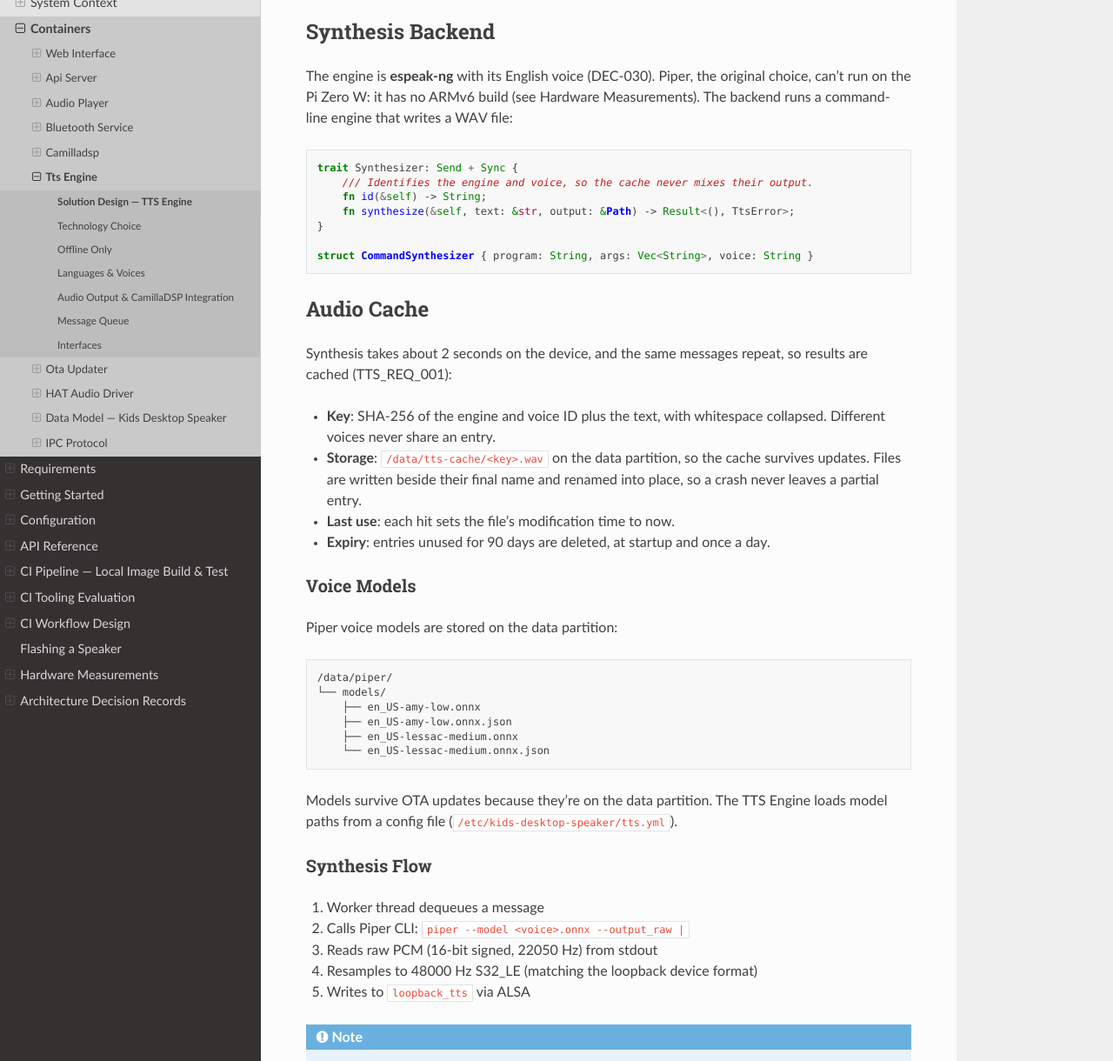
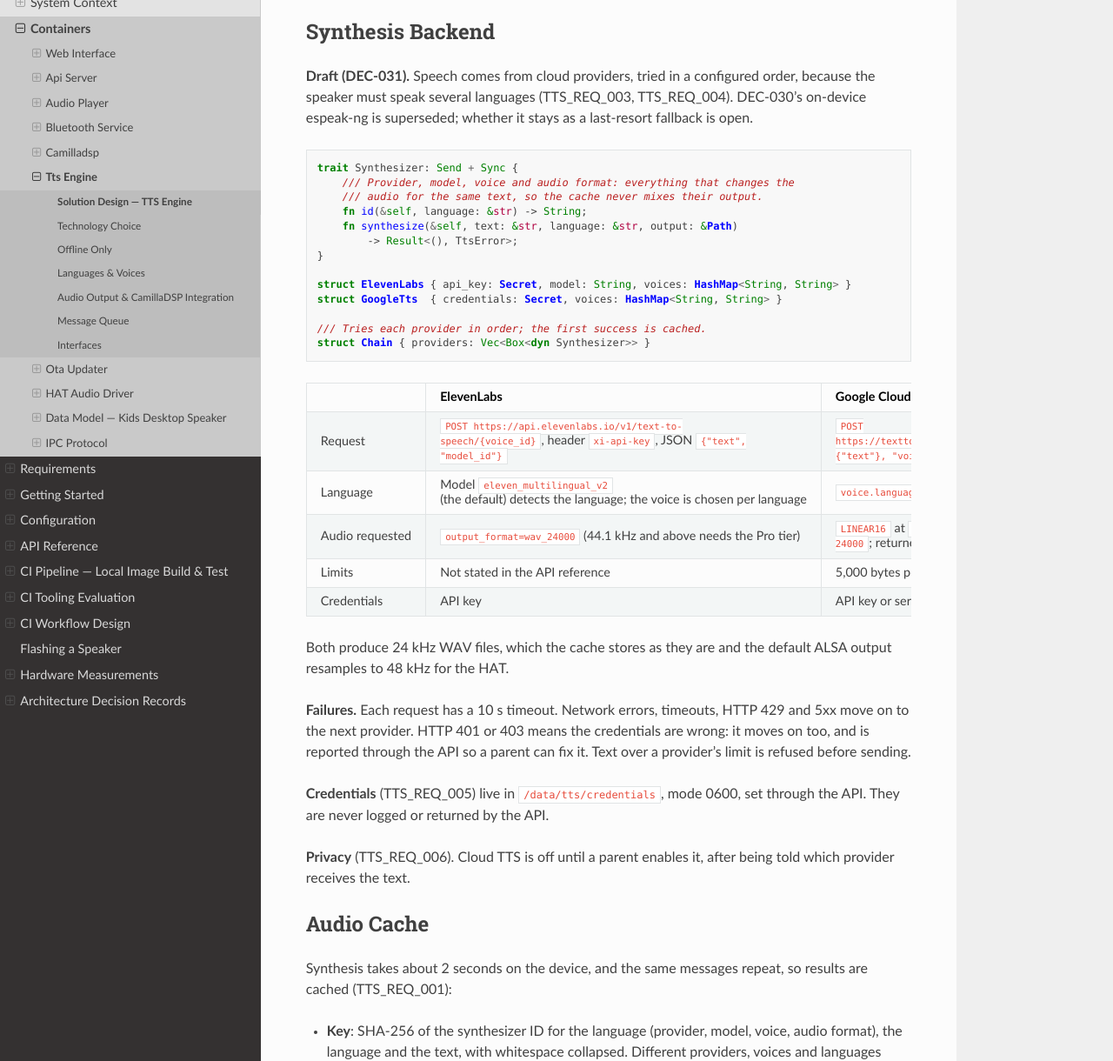
Before and after one commit to LydByDissing/kids-desktop-speaker, a Sphinx documentation site: the page built from docs/source/architecture/tts-engine/solution-design.rst, in a window 1280 px wide and 1400 px high, scrolled down 605 px, cut to the strip 180-1400 px from the top of the window. Shown: the whole strip at 87% size. Built offline with Sphinx 7.4.7 and the Read the Docs theme 3.1.0, drawn with Linux system fonts in a browser that asks for light colours; some of the changed text lies outside the part shown.

Commit message:
docs: draft the pivot to cloud text-to-speech (DEC-031)
ElevenLabs and Google Cloud TTS, tried in order, with the disk cache kept and keyed
by language, provider, model, voice and format. Adds TTS_REQ_003 to 006 for
languages, providers, credentials and parental opt-in. Supersedes DEC-030.

Co-Authored-By: Claude Opus 5.5 <noreply@anthropic.com>

```diff
--- a/docs/source/architecture/tts-engine/solution-design.rst
+++ b/docs/source/architecture/tts-engine/solution-design.rst
@@ -46,7 +46,7 @@ The TTS Engine is a standalone Rust binary that:
        component ["Message Queue\nFIFO, max 10"] as queue
        component ["Synthesis Worker\n(single thread)"] as worker
        component ["Audio Cache\n/data/tts-cache, 90-day TTL"] as cache
-       component ["Synthesis Backend\nespeak-ng CLI"] as piper
+       component ["Synthesis Chain\nElevenLabs, Google (draft)"] as piper
        component ["ALSA Writer\nloopback_tts"] as alsa
    }
 
@@ -68,19 +68,67 @@ The TTS Engine is a standalone Rust binary that:
 Synthesis Backend
 -----------------
 
-The engine is **espeak-ng** with its English voice (DEC-030). Piper, the original
-choice, can't run on the Pi Zero W: it has no ARMv6 build (see Hardware
-Measurements). The backend runs a command-line engine that writes a WAV file:
+**Draft (DEC-031).** Speech comes from cloud providers, tried in a configured
+order, because the speaker must speak several languages (TTS_REQ_003,
+TTS_REQ_004). DEC-030's on-device espeak-ng is superseded; whether it stays as a
+last-resort fallback is open.
 
 .. code-block:: rust
 
    trait Synthesizer: Send + Sync {
-       /// Identifies the engine and voice, so the cache never mixes their output.
-       fn id(&self) -> String;
-       fn synthesize(&self, text: &str, output: &Path) -> Result<(), TtsError>;
+       /// Provider, model, voice and audio format: everything that changes the
+       /// audio for the same text, so the cache never mixes their output.
+       fn id(&self, language: &str) -> String;
+       fn synthesize(&self, text: &str, language: &str, output: &Path)
+           -> Result<(), TtsError>;
    }
 
-   struct CommandSynthesizer { program: String, args: Vec<String>, voice: String }
+   struct ElevenLabs { api_key: Secret, model: String, voices: HashMap<String, String> }
+   struct GoogleTts  { credentials: Secret, voices: HashMap<String, String> }
+
+   /// Tries each provider in order; the first success is cached.
+   struct Chain { providers: Vec<Box<dyn Synthesizer>> }
+
+.. list-table::
+   :header-rows: 1
+   :widths: 22 39 39
+
+   * -
+     - ElevenLabs
+     - Google Cloud TTS
+   * - Request
+     - ``POST https://api.elevenlabs.io/v1/text-to-speech/{voice_id}``, header
+       ``xi-api-key``, JSON ``{"text", "model_id"}``
+     - ``POST https://texttospeech.googleapis.com/v1/text:synthesize``, JSON
+       ``{"input": {"text"}, "voice": {"languageCode", "name"}, "audioConfig"}``
+   * - Language
+     - Model ``eleven_multilingual_v2`` (the default) detects the language; the
+       voice is chosen per language
+     - ``voice.languageCode``, with a voice name per language
+   * - Audio requested
+     - ``output_format=wav_24000`` (44.1 kHz and above needs the Pro tier)
+     - ``LINEAR16`` at ``sampleRateHertz: 24000``; returned base64, with a WAV
+       header
+   * - Limits
+     - Not stated in the API reference
+     - 5,000 bytes per request; 1,000 requests per minute per project
+   * - Credentials
+     - API key
+     - API key or service account (open question)
+
+Both produce 24 kHz WAV files, which the cache stores as they are and the default
+ALSA output resamples to 48 kHz for the HAT.
+
+**Failures.** Each request has a 10 s timeout. Network errors, timeouts, HTTP 429
+and 5xx move on to the next provider. HTTP 401 or 403 means the credentials are
+wrong: it moves on too, and is reported through the API so a parent can fix it.
+Text over a provider's limit is refused before sending.
+
+**Credentials** (TTS_REQ_005) live in ``/data/tts/credentials``, mode 0600, set
+through the API. They are never logged or returned by the API.
+
+**Privacy** (TTS_REQ_006). Cloud TTS is off until a parent enables it, after being
+told which provider receives the text.
 
 Audio Cache
 -----------
@@ -88,8 +136,9 @@ Audio Cache
 Synthesis takes about 2 seconds on the device, and the same messages repeat, so
 results are cached (TTS_REQ_001):
 
-- **Key**: SHA-256 of the engine and voice ID plus the text, with whitespace
-  collapsed. Different voices never share an entry.
+- **Key**: SHA-256 of the synthesizer ID for the language (provider, model,
+  voice, audio format), the language and the text, with whitespace collapsed.
+  Different providers, voices and languages never share an entry.
 - **Storage**: ``/data/tts-cache/<key>.wav`` on the data partition, so the cache
   survives updates. Files are written beside their final name and renamed into
   place, so a crash never leaves a partial entry.
```
Also changed, not shown: docs/source/development/decisions.rst (+41 -0 lines), docs/source/requirements/requirements.rst (+39 -1 lines).
